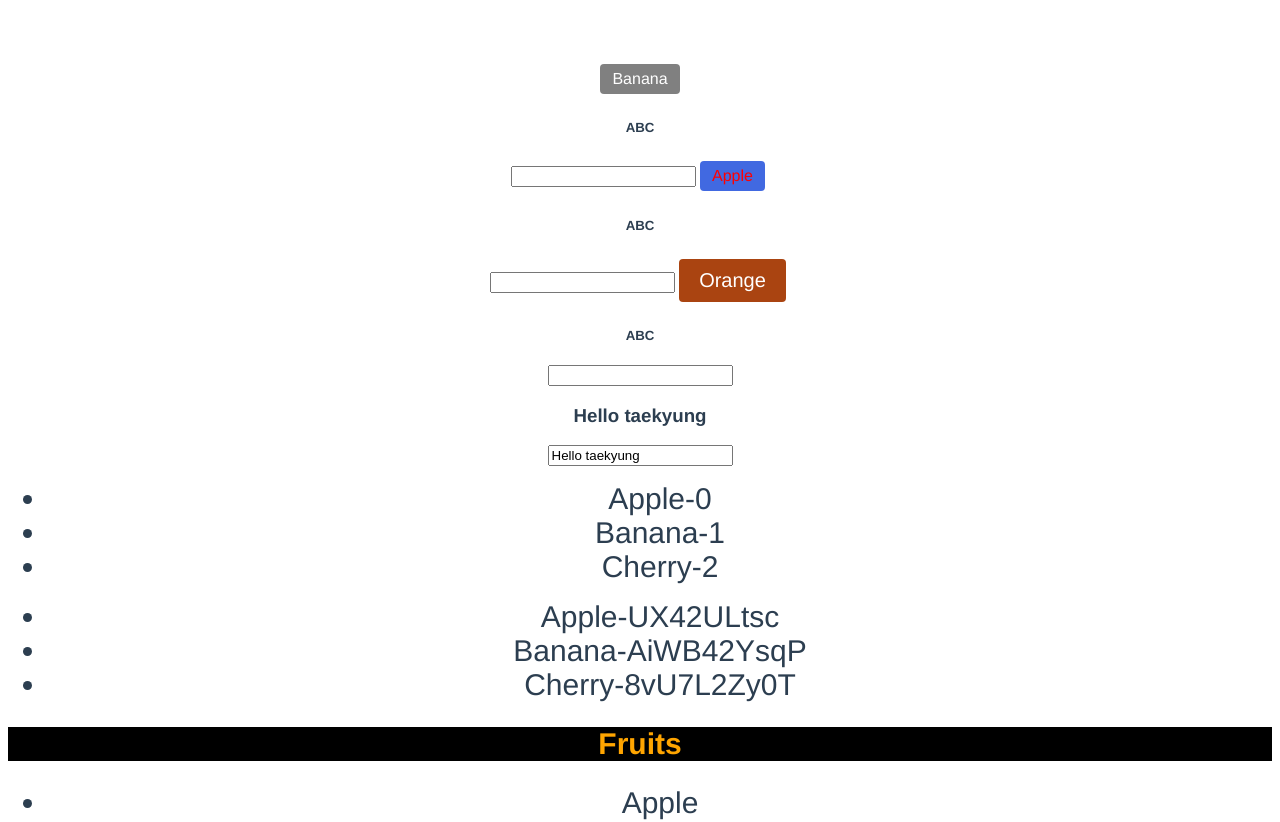
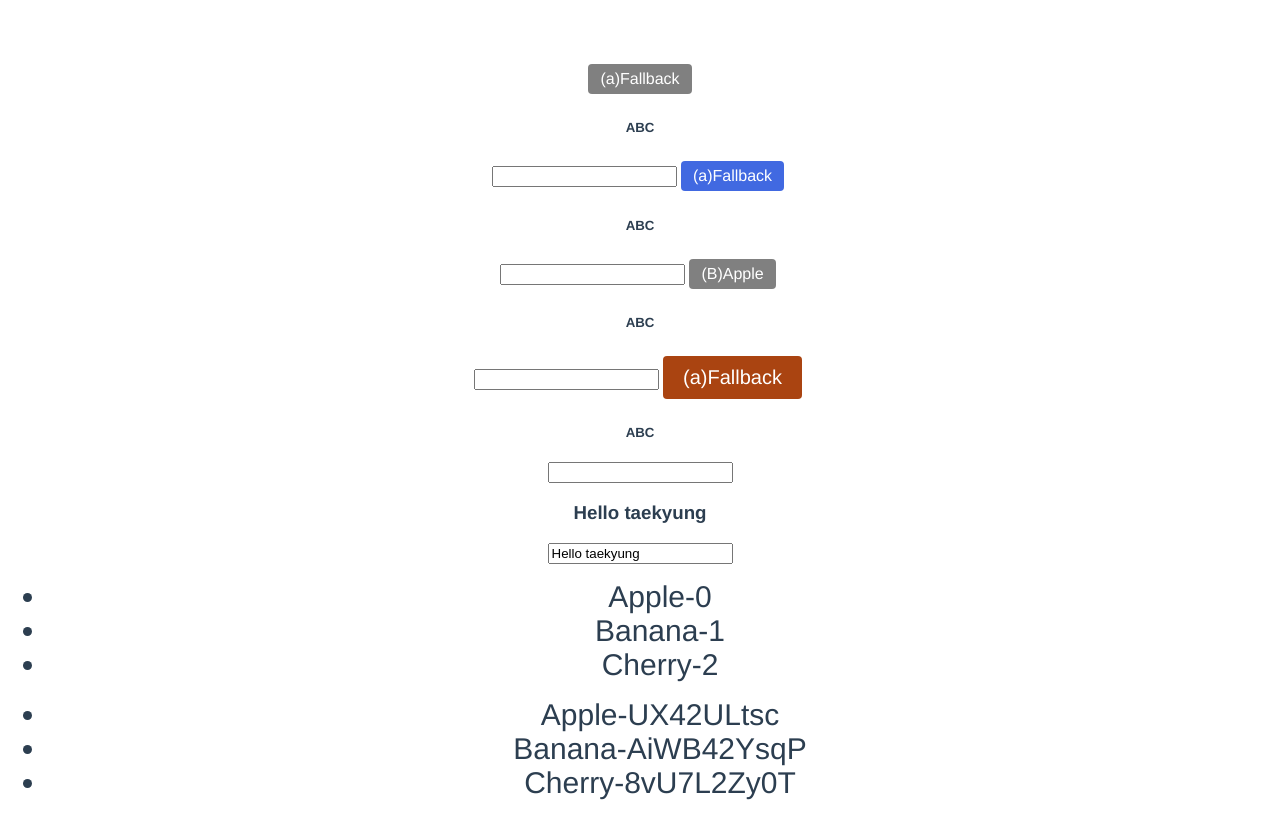
Before and after one commit to seaking7/vue-test, a Vue app: page / in a window 1280 px wide. Shown: the top 822 px of the page. Built offline with nearby package versions, Linux system fonts and the light colour scheme.

Commit message:
slot 위치지정

```diff
--- a/src/App.vue
+++ b/src/App.vue
@@ -3,7 +3,11 @@
   <MyBtn color="royalblue">
     <span style="color: red;">Apple</span>
   </MyBtn>
-  <MyBtn color="#A41" large>Orange</MyBtn>
+  <MyBtn>
+    <template #icon><span>(B)</span></template>
+    <template #text><span>Apple</span></template>
+  </MyBtn>
+  <MyBtn color="#A41" large></MyBtn>
   <EventTest></EventTest>
   <h1 @click="increase"> count : {{count}}</h1>
     <h1 v-once @click="add">{{ msg }} </h1>
--- a/src/components/MyBtn.vue
+++ b/src/components/MyBtn.vue
@@ -1,7 +1,8 @@
 <template>
     <div :style="{backgroundColor: color }"
     :class="{ large }" class="btn">
-    <slot></slot>
+    <slot name="icon">(a)</slot>
+    <slot name="text">Fallback</slot>
     </div>
     <h5 @dblclick="$emit('myEvent', $event)">ABC</h5>
     <input type="text" v-model="msg" />
```
